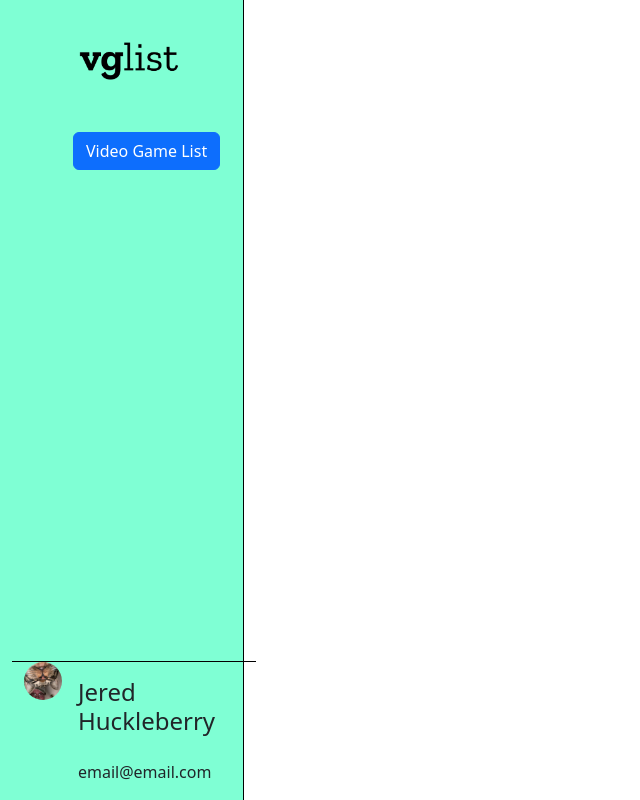
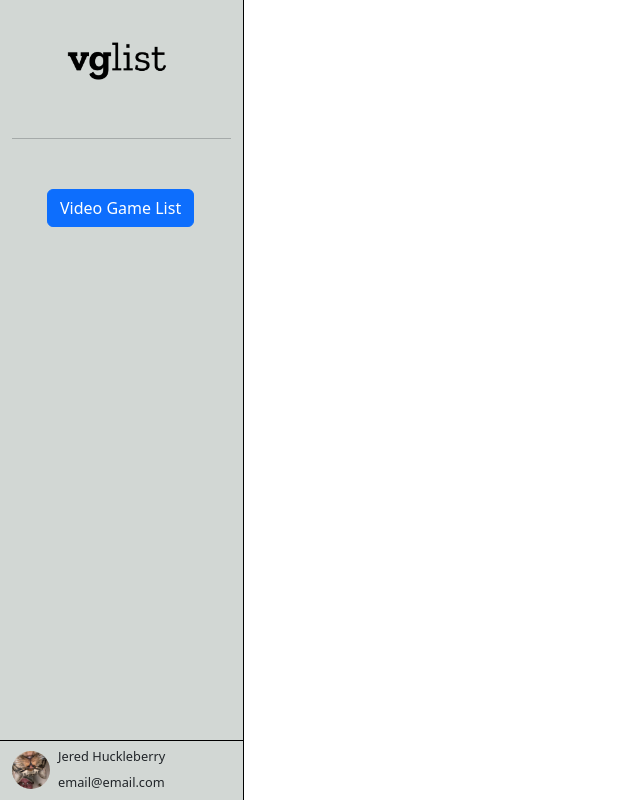
Before and after one commit to JeredHuck/TaskIt-Project, an Angular app: page / in a window 1280 px wide. Shown: the whole page, without its empty margins (0-640 px from the left). Built offline with nearby package versions, Linux system fonts and the light colour scheme.

Commit message:
More sidebar work

```diff
--- a/src/app/sidebar/profile-card/profile-card.component.css
+++ b/src/app/sidebar/profile-card/profile-card.component.css
@@ -3,6 +3,7 @@
     flex-direction: row;
     position: fixed;
     bottom: 0;
+    left: 0;
     border-top: 1px solid black;
     width: 244px;
 }
@@ -11,9 +12,11 @@ img {
     width: 38px;
     height: 38px;
     border-radius: 5em;
+    margin-top: .6rem;
 }
 
 h4, p {
     margin: .5rem;
-    padding: .5rem;
+    padding: 0;
+    font-size: .8rem;;
 }
--- a/src/app/sidebar/profile-card/profile-card.component.html
+++ b/src/app/sidebar/profile-card/profile-card.component.html
@@ -6,7 +6,4 @@
         <h4>{{ profileName }}</h4>
         <p>{{ email }}</p>
     </div>
-    <div>
-
-    </div>
 </div>
--- a/src/app/sidebar/sidebar.component.css
+++ b/src/app/sidebar/sidebar.component.css
@@ -9,18 +9,18 @@ html {
     position: fixed;
     left: 0px;
     top: 0px;
-    background-color: aquamarine;
+    background-color: hsla(146, 6%, 78%, 0.753);
     border-right: 1px solid black;
     width: 244px;
 }
 
 #logo {
     margin: 40px;
-    margin-left: 67px;
+    margin-left: 55px;
 }
 
 .button {
     width: 50vw;
-    margin: 10px;
-    margin-left: 61px;
+    margin: 50px;
+    margin-left: 35px;
 }
--- a/src/app/sidebar/sidebar.component.html
+++ b/src/app/sidebar/sidebar.component.html
@@ -1,5 +1,6 @@
 <div class="container">
     <img id="logo" src="./assets/img/Vglist_logo.jpg" alt="logo" width="100px">
+    <hr>
     <div class="button">
         <button type="button" class="btn btn-primary">Video Game List</button>
     </div>
```
Also changed, not shown: src/assets/img/logout.jpg (added).
